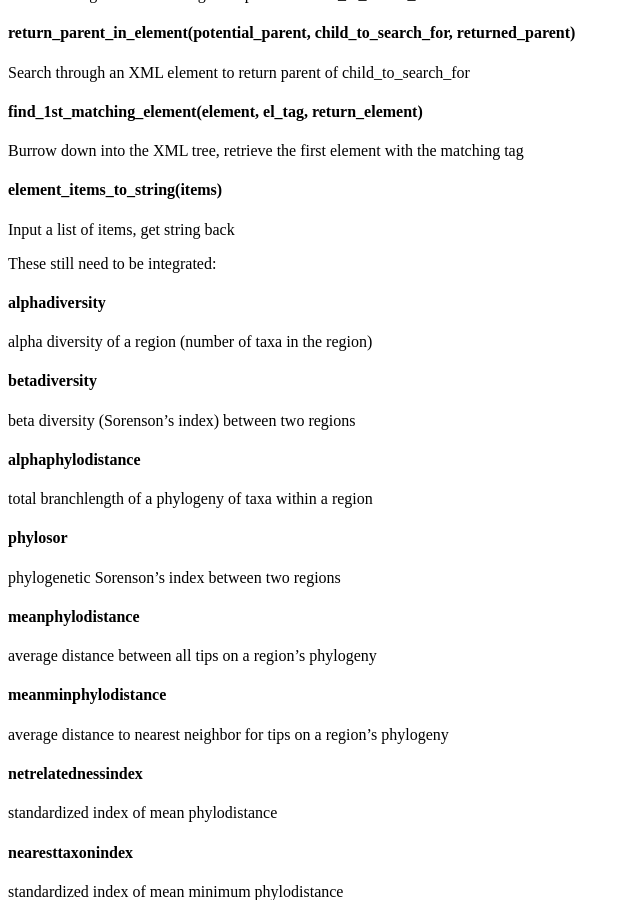
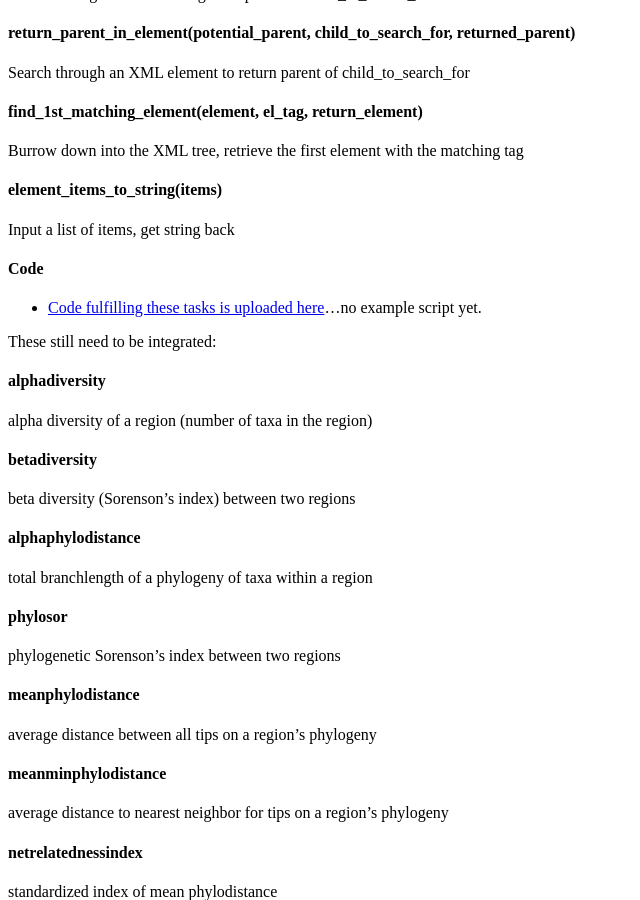
Before and after one commit to biopython/biopython.github.io, a Jekyll site: the page built from wiki/BioGeography.md, in a window 1280 px wide and 900 px high, scrolled down 4533 px. Shown: the whole window, without its empty margins (0-640 px from the left). Built offline with Jekyll 4.4.1, drawn with Linux system fonts in a browser that asks for light colours.

Commit message:
xmltree tools code

```diff
--- a/wiki/BioGeography.md
+++ b/wiki/BioGeography.md
@@ -330,6 +330,12 @@ matching tag
 
 Input a list of items, get string back
 
+#### Code
+
+-   [Code fulfilling these tasks is uploaded
+    here](http://github.com/nmatzke/biopython/commits/Geography)...no
+    example script yet.
+
 These still need to be integrated:
 
 #### alphadiversity
```
Also changed, not shown: 1 other file.
